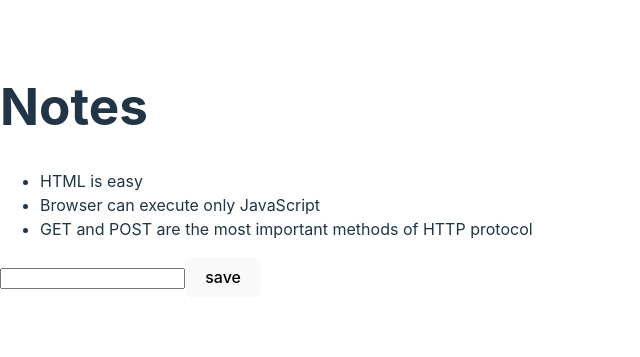
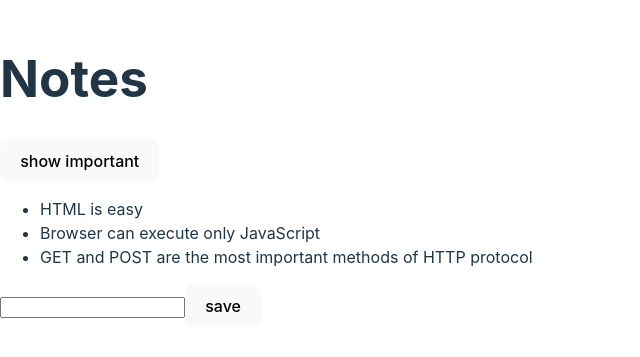
Before and after one commit to enigma-24/react-notes, a React (Vite) app: page / in a window 1280 px wide. Shown: the part 229-586 px from the top of the page, without its empty margins (0-640 px from the left). Built offline with nearby package versions, Linux system fonts and the light colour scheme.

Commit message:
add feature to toggle all or only important notes

```diff
--- a/src/App.jsx
+++ b/src/App.jsx
@@ -4,6 +4,7 @@
 const App = (props) => {
 	const [notes, setNotes] = useState(props.notes);
 	const [newNote, setNewNote] = useState('');
+	const [showAll, setShowAll] = useState(true);
 
 	const addNote = (event) => {
 		event.preventDefault();
@@ -19,11 +20,18 @@
 
 	const handleNoteChange = (event) => setNewNote(event.target.value);
 
+	const notesToShow = showAll ? notes : notes.filter((note) => note.important);
+
 	return (
 		<div>
 			<h1>Notes</h1>
+			<div>
+				<button onClick={() => setShowAll(!showAll)}>
+					show {showAll ? 'important' : 'all'}
+				</button>
+			</div>
 			<ul>
-				{notes.map((note) => (
+				{notesToShow.map((note) => (
 					<Note key={note.id} note={note} />
 				))}
 			</ul>
```
